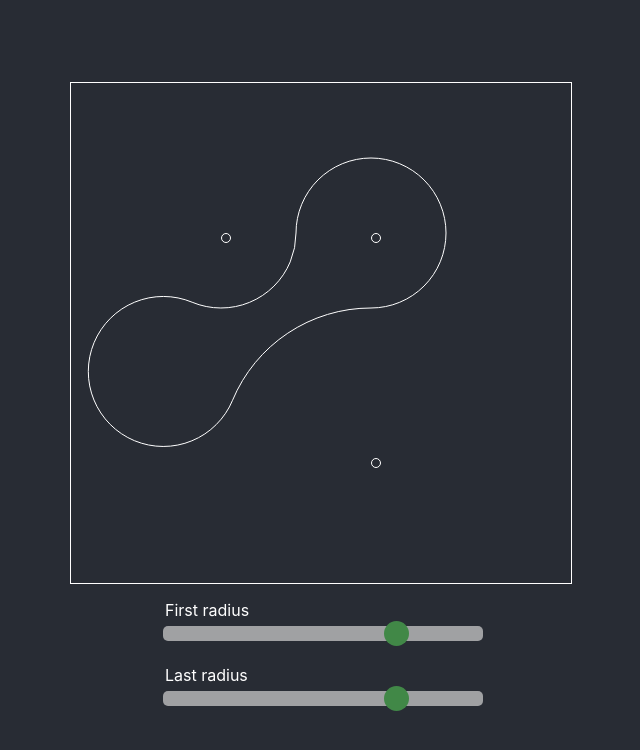
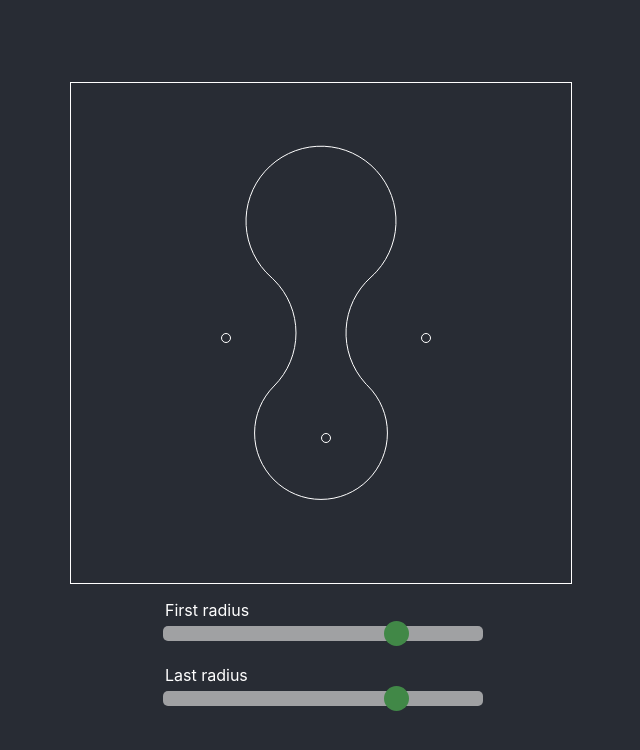
Before and after one commit to exacs/amebator, a React (Create React App) app: page / in a window 1280 px wide. Shown: the top 750 px of the page, without its empty margins (319-959 px from the left). Built offline with nearby package versions, Linux system fonts and the light colour scheme.

Commit message:
Default points

```diff
--- a/src/App.js
+++ b/src/App.js
@@ -1,6 +1,6 @@
 import React, {useState} from 'react';
-import Canvas from './Canvas'
-import Controls from './Controls'
+import Canvas from './components/Canvas'
+import Controls from './components/Controls'
 import { DndProvider } from 'react-dnd'
 import { HTML5Backend } from 'react-dnd-html5-backend'
 import './App.css';
@@ -21,12 +21,24 @@ function Slider ({ children, value, onChange}) {
   )
 }
 
+function defaultPoints (amount) {
+  const real = amount * 2 + 1
+  const increment = Math.PI * 2 / (real + 1)
+  const points = []
+
+  // Range 250 +/- 100
+  for (let i = 0; i < real; i++) {
+    points.push([
+      250 + 100 * Math.cos(increment * i),
+      250 + 100 * Math.sin(increment * i)
+    ])
+  }
+
+  return points
+}
+
 function App() {
-  const [points, setPoints] = useState([
-    [150, 150],
-    [300, 150],
-    [300, 375]
-  ])
+  const [points, setPoints] = useState(defaultPoints(1))
   const [firstRadius, setFirstRadius] = useState(75)
   const [lastRadius, setLastRadius] = useState(75)
 
--- a/src/Canvas.js
+++ b/src/components/Canvas.js
@@ -1,5 +1,5 @@
 import React, {useRef, useEffect, useState} from 'react'
-import drawAmeba from './draw-ameba'
+import drawAmeba from '../draw-ameba'
 
 function useCanvas (callback) {
   const canvasRef = useRef(null)
```
Also changed, not shown: src/components/Controls.js (renamed from src/Controls.js).
